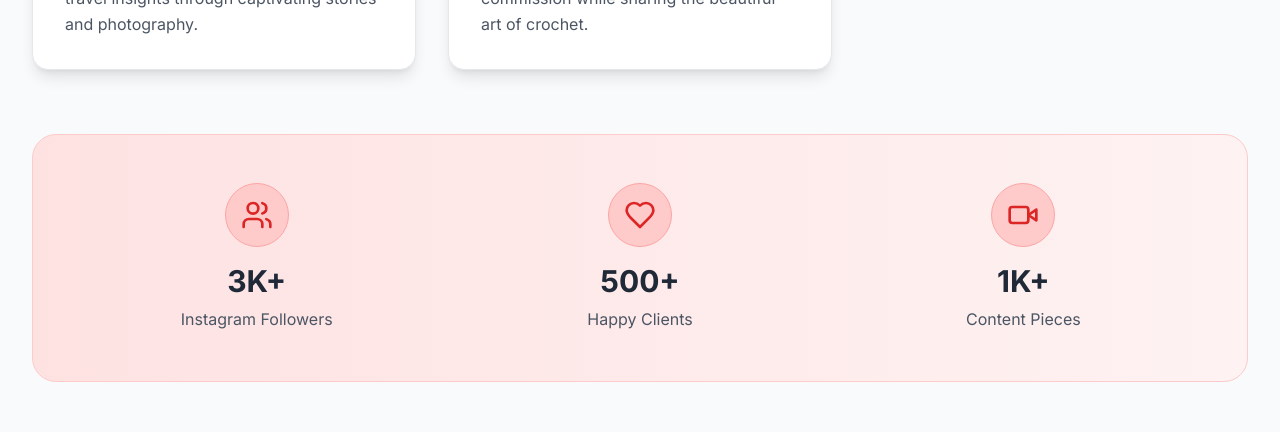
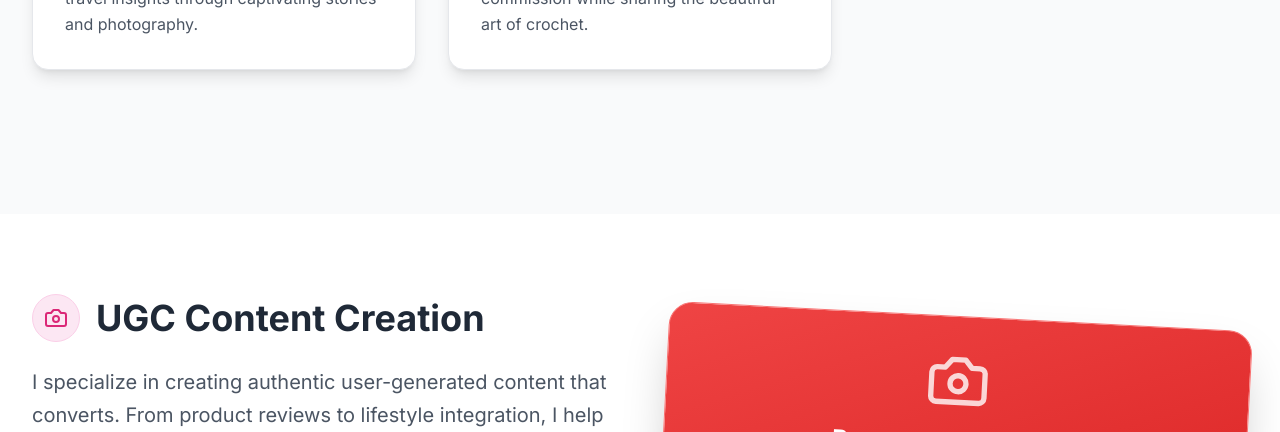
Before and after one commit to niya-shroff/alykatpaulport, a React (Vite) app: page / in a window 1280 px wide. Shown: the part 1660-2092 px from the top of the page. Built offline with nearby package versions, Linux system fonts and the light colour scheme.

Commit message:
Updated About.tsx

```diff
--- a/src/components/About.tsx
+++ b/src/components/About.tsx
@@ -70,33 +70,6 @@ export default function About() {
             ))}
           </div>
         </div>
-
-        {/* Stats */}
-        <div className="bg-gradient-to-r from-red-100 to-red-50 rounded-3xl p-8 md:p-12 border border-red-200">
-          <div className="grid grid-cols-1 md:grid-cols-3 gap-8 text-center">
-            <div className="flex flex-col items-center">
-              <div className="w-16 h-16 bg-red-200 rounded-full flex items-center justify-center mb-4 border border-red-300">
-                <Users className="w-8 h-8 text-red-600" />
-              </div>
-              <div className="text-3xl font-bold text-gray-800 mb-2">3K+</div>
-              <div className="text-gray-600">Instagram Followers</div>
-            </div>
-            <div className="flex flex-col items-center">
-              <div className="w-16 h-16 bg-red-200 rounded-full flex items-center justify-center mb-4 border border-red-300">
-                <Heart className="w-8 h-8 text-red-600" />
-              </div>
-              <div className="text-3xl font-bold text-gray-800 mb-2">500+</div>
-              <div className="text-gray-600">Happy Clients</div>
-            </div>
-            <div className="flex flex-col items-center">
-              <div className="w-16 h-16 bg-red-200 rounded-full flex items-center justify-center mb-4 border border-red-300">
-                <Video className="w-8 h-8 text-red-600" />
-              </div>
-              <div className="text-3xl font-bold text-gray-800 mb-2">1K+</div>
-              <div className="text-gray-600">Content Pieces</div>
-            </div>
-          </div>
-        </div>
       </div>
     </section>
   );
```
